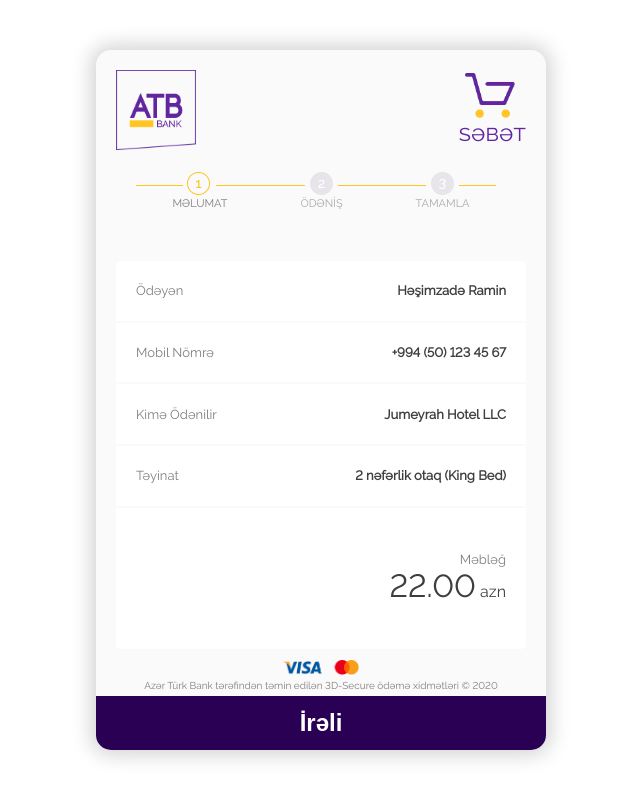
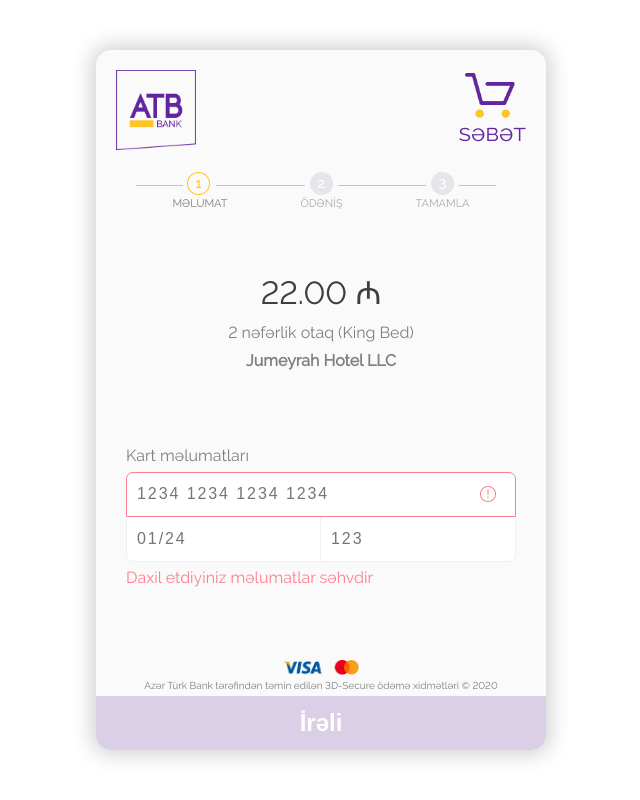
Before and after one commit to okiro/paytest, a website with bundled scripts: page src/index.html in a window 1280 px wide. Shown: the whole page, without its empty margins (319-959 px from the left). Built offline with nearby package versions, Linux system fonts and the light colour scheme.

Commit message:
step 2 added

```diff
--- a/src/css/bundle.css
+++ b/src/css/bundle.css
@@ -3,6 +3,7 @@
 @import url('main.css');
 @import url('footer.css');
 @import url('responsive.css');
+@import url('step2.css');
 
 #notification {
     position: absolute;
--- a/src/css/footer.css
+++ b/src/css/footer.css
@@ -1,28 +1,21 @@
-footer {
-    display: flex;
-    flex-direction: column;
-    min-height: var(--footerMinHeight);
-  }
-
-  footer > span {
+#fText {
   font-size: 10px;
   text-align: center;
   margin: 5px;
 }
 
-  footer > img {
+#pslogos {
   align-self: center;
   height: 15px;
   margin-top:10px;
 }
 
-
-  footer > input  {
+#submitButton  {
   -webkit-appearance: none;
   -moz-appearance: none;
   appearance: none;
   flex-grow: 2;
-    background:  #2A0055;
+  background:  #61259E;
   background-size: 200% 200%;
   border-radius: 0 0 15px 15px;
   border-width: 0;
@@ -34,6 +27,11 @@
   font-weight: bold;
 }
 
-  footer > input:hover {
-    background: linear-gradient(-45deg, #7040A0 46.9%, #2A0055 100%)
+#submitButton:hover:enabled {
+  background  : linear-gradient(-45deg, #7040A0 46.9%, #2A0055 100%)
 }
+
+#submitButton:disabled {
+  background-color: #DBCFE8;
+  cursor: not-allowed;
+}
--- a/src/css/header.css
+++ b/src/css/header.css
@@ -1,11 +1,4 @@
-header {
-    display: flex;
-    flex-direction: column;
-    height: 30%;
-    min-height: var(--headerMinHeight);
-  }
-
-  .logos {
+.logos {
     display: flex;
     justify-content: space-between;
   }
@@ -82,6 +75,14 @@
     background-position: -177px -10px;
   }
 
+  .cdone {
+    background-position: -4px -10px;
+  }
+
+  .c2active {
+    background-position: -47px -10px;
+  }
+
   .stepLine {
     background-color: #FEC524;
     height: 1px;
--- a/src/css/main.css
+++ b/src/css/main.css
@@ -1,8 +1,3 @@
-main {
-    min-height: var(--mainMinHeight);
-    flex: 1;
-
-  }
   .cards {
     display: flex;
     flex-direction: column;
--- /dev/null
+++ b/src/css/step2.css
@@ -0,0 +1,100 @@
+#info {
+    display: flex;
+    flex-direction: column;
+    min-height: 120px;
+    height: 30%;
+    justify-content: space-evenly;
+    align-items: center;
+    /* background-color: red; */
+}
+
+#infoSum {
+    color: #3e3e3e;
+    font-size: xx-large;
+}
+
+#infoBen {
+    font-weight: 600;
+}
+
+.inputForm {
+    display: flex;
+    flex-direction: column;
+    justify-content: center;
+    /* align-content: center; */
+    min-height: 220px;
+    height: 70%;
+    margin: 0 30px;
+}
+
+#inputTitle {
+    font-size: medium;
+    line-height: 2;
+}
+
+.inputFields {
+    display: grid;
+    grid-template-columns: 50% 50%;
+}
+
+#ccnumber, #ccexp, #cccvc {
+    box-sizing: border-box;
+    height: 45px;
+    border: 0;
+    padding: 0 10px;
+    font-size: medium;
+    letter-spacing: 0.12em;
+    color: black;
+    width: 100%;
+}
+
+
+#ccnumber {
+    grid-column: span 2;
+    border: solid 1px;
+    border-color: #F0F0F0;
+    border-radius: 7px 7px 0 0;
+
+}
+
+#ccexp{
+    border: solid 1px;
+    border-color: #F0F0F0;
+    border-radius: 0 0 0 7px;
+    border-top: 0;
+}
+
+#cccvc {
+    border: solid 1px;
+    border-color: #F0F0F0;
+    border-radius: 0 0 7px 0;
+    border-top: 0;
+    border-left: 0;
+}
+
+input:focus{
+    outline-style: solid;
+    outline-width: 2px;
+    outline-color: #B38CDB;
+}
+
+.inputErrorIcon {
+    background: url('../img/errorIcon.png') no-repeat;
+    background-color: white;
+    background-position: 95% 50%;
+    border-color: #FF7E8D !important;
+    color: #FF7E8D !important;
+}
+
+.inputErrorIcon:focus{
+    outline-style: solid;
+    outline-width: 2px;
+    outline-color: #FF7E8D;
+    color: #FF7E8D;
+}
+
+#inputError {
+    font-size: medium;
+    color: #FF7E8D;
+    line-height: 2;
+}
--- a/src/css/style.css
+++ b/src/css/style.css
@@ -43,3 +43,21 @@
     max-height: 700px;
     max-width: 450px;
 }
+
+header {
+    display: flex;
+    flex-direction: column;
+    height: 30%;
+    min-height: var(--headerMinHeight);
+  }
+
+main {
+    min-height: var(--mainMinHeight);
+    flex: 1;
+  }
+
+footer {
+    display: flex;
+    flex-direction: column;
+    min-height: var(--footerMinHeight);
+  }
--- a/src/js/bundle.js
+++ b/src/js/bundle.js
@@ -1,7 +1,8 @@
 import { getHtml } from './viewLoader.js';
+import { cardValidation } from './cardValidation.js';
 
 getHtml('header', './views/header.html');
-getHtml('main', './views/main.html');
+getHtml('main', './views/step2.html');
 getHtml('footer', './views/footer.html');
 
 class ScreenSize {
@@ -16,6 +17,7 @@
 document.onreadystatechange = () => {
     if (document.readyState === 'complete') {
         setMobileViewportHeight();
+        cardValidation();
     };
 }
 window.addEventListener('resize', () => {
--- /dev/null
+++ b/src/js/cardValidation.js
@@ -0,0 +1,9 @@
+export function cardValidation(){
+    const inputFields = document.getElementsByTagName('input');
+    for (let el of inputFields){
+        el.addEventListener('input', e => {
+            el.value = el.value.replace(/\D/,'');
+            el.value = el.value.replace(/(\d{4}\B)/g, '$1 ');
+        })
+    }
+}
--- a/src/views/footer.html
+++ b/src/views/footer.html
@@ -1,3 +1,3 @@
-<img src="img/psLogos.png">
-<span>Azər Türk Bank tərəfindən təmin edilən 3D-Secure ödəmə xidmətləri © 2020</span>
-<input type="button" value="İrəli">
+<img src="img/psLogos.png" id="pslogos">
+<span id="fText">Azər Türk Bank tərəfindən təmin edilən 3D-Secure ödəmə xidmətləri © 2020</span>
+<button type="button" id="submitButton" disabled>İrəli</button>
--- /dev/null
+++ b/src/views/step2.html
@@ -0,0 +1,16 @@
+<div id="info">
+    <div id="infoSum">22.00 ₼</div>
+    <div id="infoDesc">2 nəfərlik otaq (King Bed)</div>
+    <div id="infoBen">Jumeyrah Hotel LLC</div>
+</div>
+<div class="inputForm">
+    <label id="inputTitle">Kart məlumatları</label>
+    <div class="inputFields">
+        <input type="text" inputmode="numeric" name="ccnumber" autocomplete="cc-number" id="ccnumber"
+            placeholder="1234 1234 1234 1234" maxlength="19" class="inputErrorIcon">
+        <input type="text" inputmode="numeric" name="ccexp" autocomplete="cc-exp" id="ccexp" placeholder="01/24"
+            maxlength="4">
+        <input type="text" inputmode="numeric" name="cccvc" id="cccvc" placeholder="123" maxlength="3">
+    </div>
+    <label id="inputError">Daxil etdiyiniz məlumatlar səhvdir</label>
+</div>
```
Also changed, not shown: src/img/errorIcon.png (added). Lines whose indentation alone changed are shown as unchanged.
